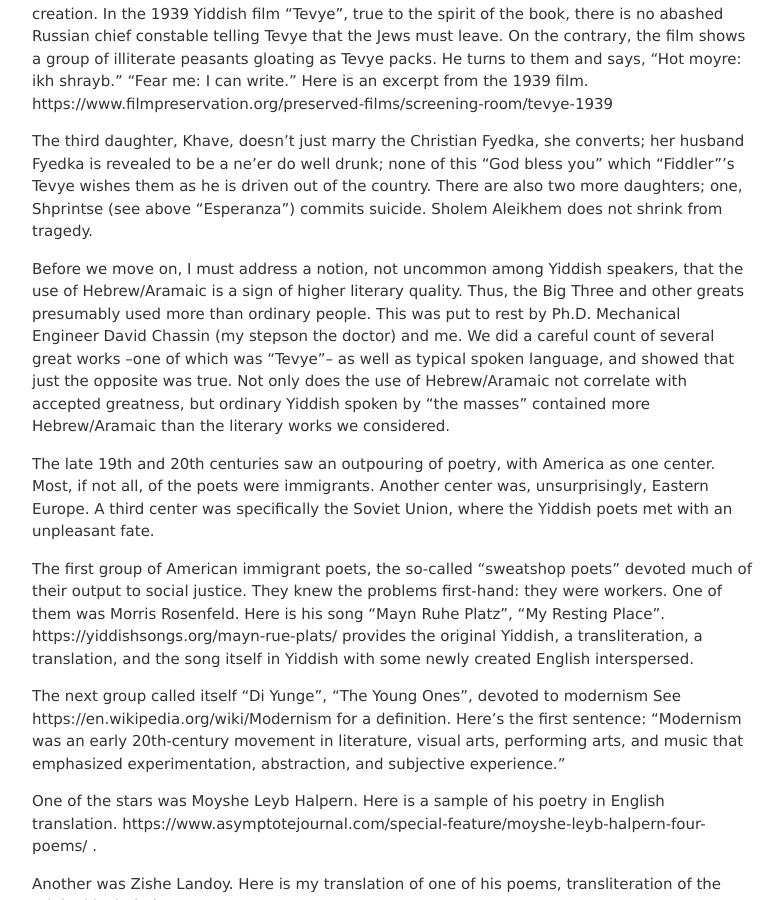
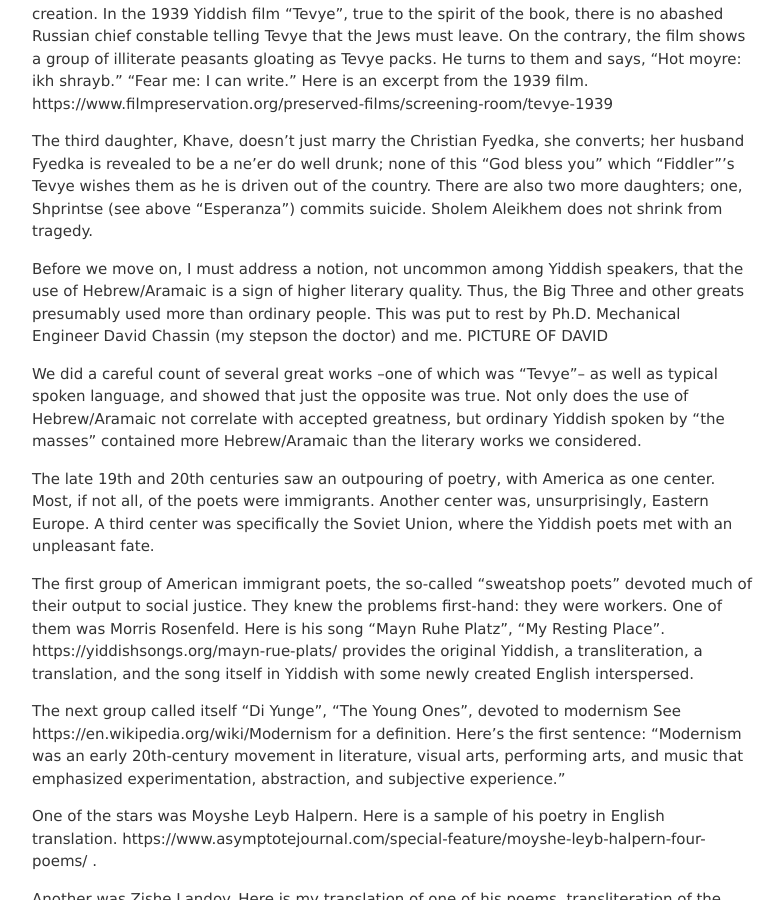
Before and after one commit to jvmallow/jvmallow.github.io, a Jekyll site: the page built from _posts/2025-05-31-Yiddish.md, in a window 1280 px wide and 900 px high, scrolled down 7419 px. Shown: the whole window, without its empty margins (248-1029 px from the left). Built offline with Jekyll 4.4.1, drawn with Linux system fonts in a browser that asks for light colours; a script that is not in the unit is left out; some of the changed text lies outside the part shown.

Commit message:
Update 2025-05-31-Yiddish.md

```diff
--- a/_posts/2025-05-31-Yiddish.md
+++ b/_posts/2025-05-31-Yiddish.md
@@ -182,7 +182,10 @@ https://www.filmpreservation.org/preserved-films/screening-room/tevye-1939
 
 The third daughter, Khave, doesn't just marry the Christian Fyedka, she  converts; her husband Fyedka is revealed to be a ne'er do well drunk; none of this "God bless you" which "Fiddler"'s Tevye  wishes them as he is driven out of the country. There are also two more daughters; one, Shprintse (see above "Esperanza") commits suicide. Sholem Aleikhem does not shrink from tragedy.
 
-Before we move on, I must address a notion, not uncommon among Yiddish speakers, that the use of Hebrew/Aramaic is a sign of higher literary quality. Thus, the Big Three and other greats presumably used more than ordinary people. This was put to rest by Ph.D. Mechanical Engineer David Chassin (my stepson the doctor) and me.  We did a careful count of several great works --one of which was "Tevye"-- as well as typical spoken language, and showed that just the opposite was true.  Not only does the use of Hebrew/Aramaic not correlate with accepted greatness, but ordinary Yiddish spoken by "the masses" contained more Hebrew/Aramaic than the literary works we considered.
+Before we move on, I must address a notion, not uncommon among Yiddish speakers, that the use of Hebrew/Aramaic is a sign of higher literary quality. Thus, the Big Three and other greats presumably used more than ordinary people. This was put to rest by Ph.D. Mechanical Engineer David Chassin (my stepson the doctor) and me.
+PICTURE OF DAVID
+
+We did a careful count of several great works --one of which was "Tevye"-- as well as typical spoken language, and showed that just the opposite was true.  Not only does the use of Hebrew/Aramaic not correlate with accepted greatness, but ordinary Yiddish spoken by "the masses" contained more Hebrew/Aramaic than the literary works we considered.
 
 The late 19th and 20th centuries saw an outpouring of poetry, with America as one center.  Most, if not all, of the poets were immigrants. Another center was, unsurprisingly, Eastern Europe. A third center was specifically the Soviet Union, where the Yiddish poets met with an unpleasant fate.
 
@@ -272,6 +275,7 @@ The third movement called itself  "Inzikhistn":"Introspectivists". (Although how
 Speaking of Celia Dropkin mentioned above, in the 20th Century, women writers really came into their own, both in America and Europe, including the Soviet Union, and later in Israel. Here, from the Yiddish Book Center is an extremely abridged list: poetry by Kadya Molodovsky, Malka Heifetz Tussman, Rokhl Korn, Celia Dropkin, Anna Margolin, Malka Lee, and Rukhl Fishman; novels by Esther Singer Kreitman and Chava Rosenfarb;  short stories by Rokhl Brokhes, Fradl Shtok, and Blume Lempel.   For a lot more about them, see https://www.yiddishbookcenter.org/discover/yiddish-literature/celebrating-yiddish-women-writers.
 
 A not-so-side note: note the middle name of Esther Singer Kreitman. She was the sister of Isaac Bashevis Singer and his brother Israel Joshua Singer. She has finally been recognized on her own, and about time--or long past it.
+https://upload.wikimedia.org/wikipedia/commons/0/09/Ester_Kreitman.jpg
 
 Molodovsky is arguably the most famous of the group; she is the subject of excellent work by Anita Norich:
 
```
